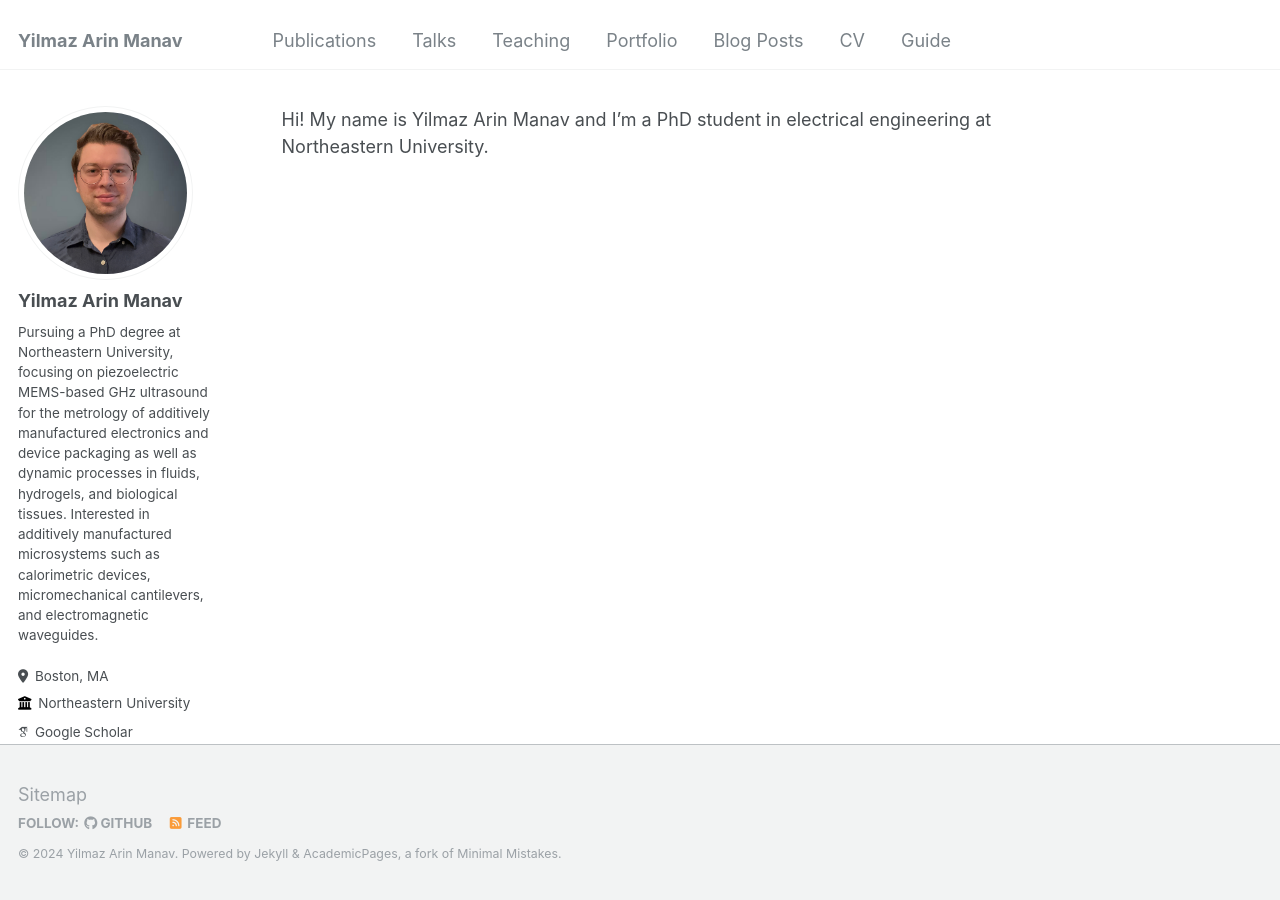
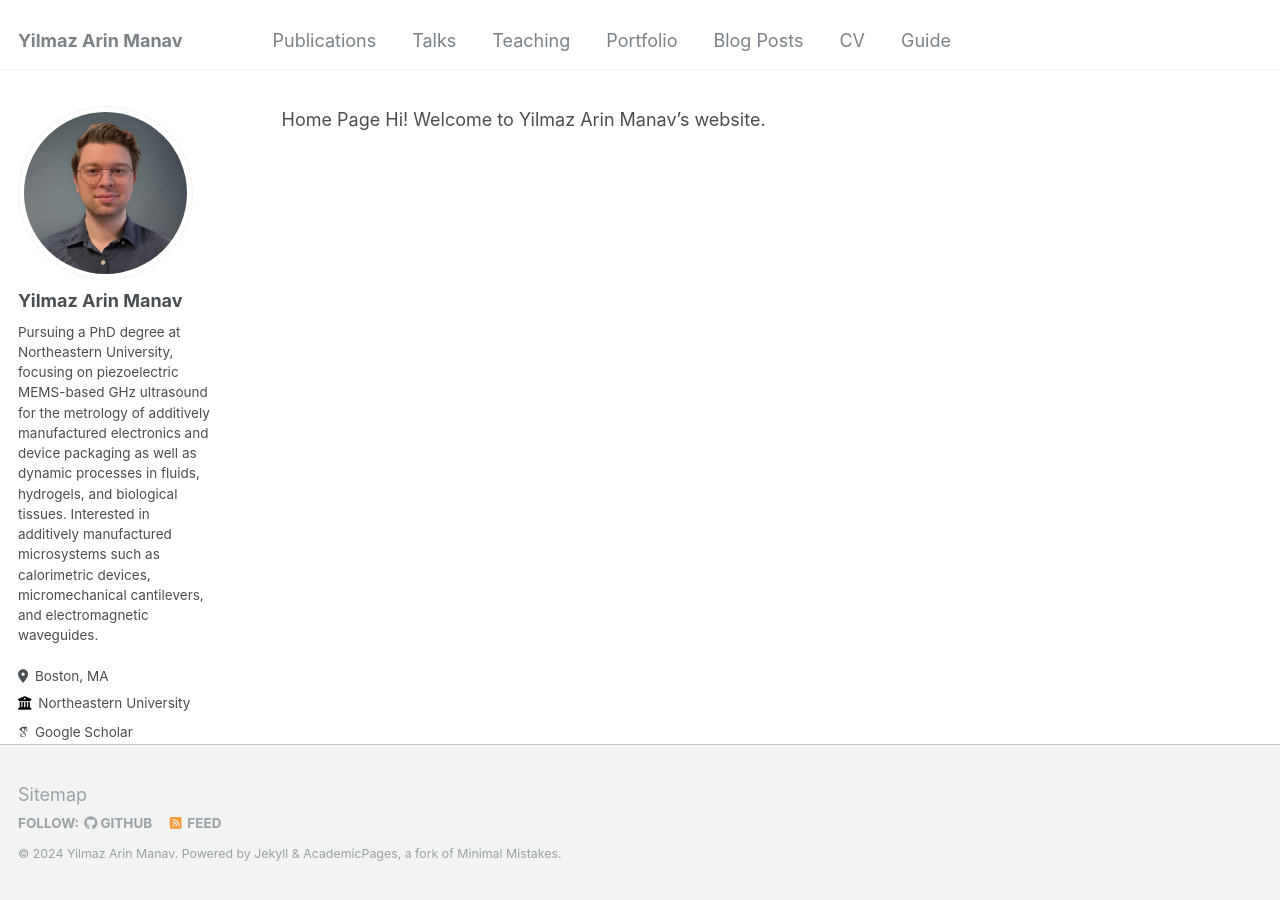
Before and after one commit to arinmanav/arinmanav.github.io, a Jekyll site: the page built from _pages/about.md, in a window 1280 px wide. Built offline with Jekyll 4.4.1, drawn with Linux system fonts in a browser that asks for light colours; some web fonts are replaced.

Commit message:
Publications updated

```diff
--- a/_pages/about.md
+++ b/_pages/about.md
@@ -7,5 +7,5 @@ redirect_from:
   - /about/
   - /about.html
 ---
-
-Hi! My name is Yilmaz Arin Manav and I'm a PhD student in electrical engineering at Northeastern University.
+Home Page
+Hi! Welcome to Yilmaz Arin Manav's website.
```
Also changed, not shown: _publications/Strong-and-Highly-Switchable-Soft-Sticky-Adhesives.md (+0 -2 lines).
